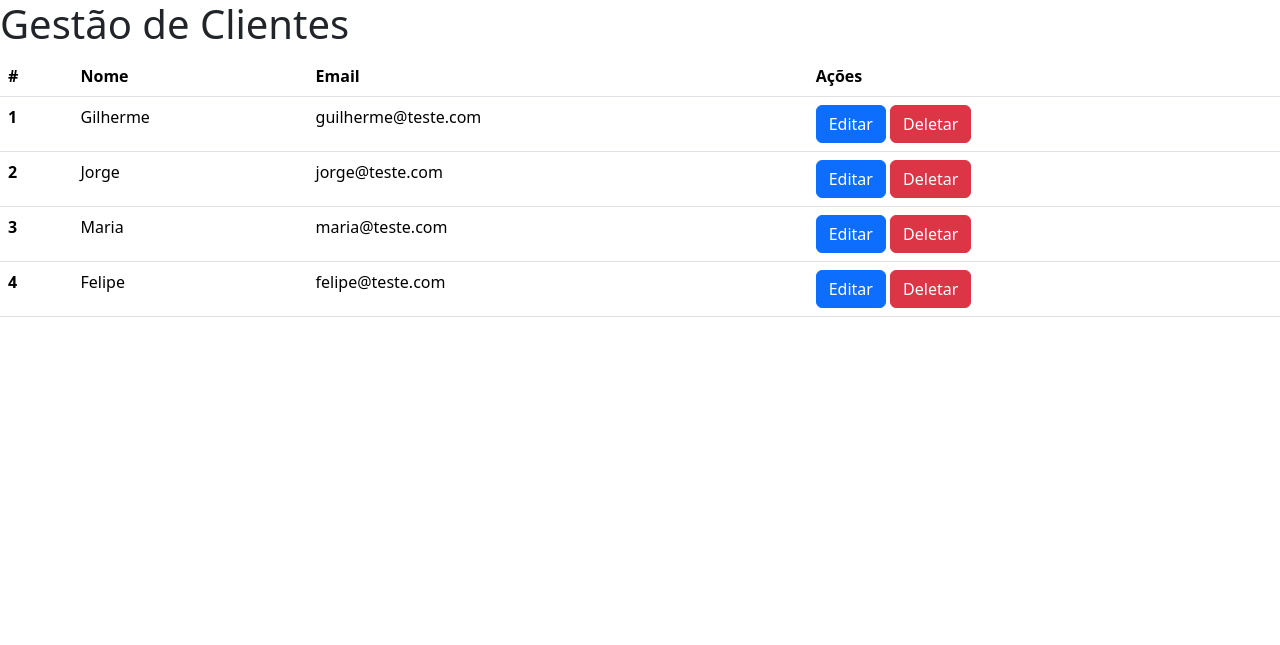
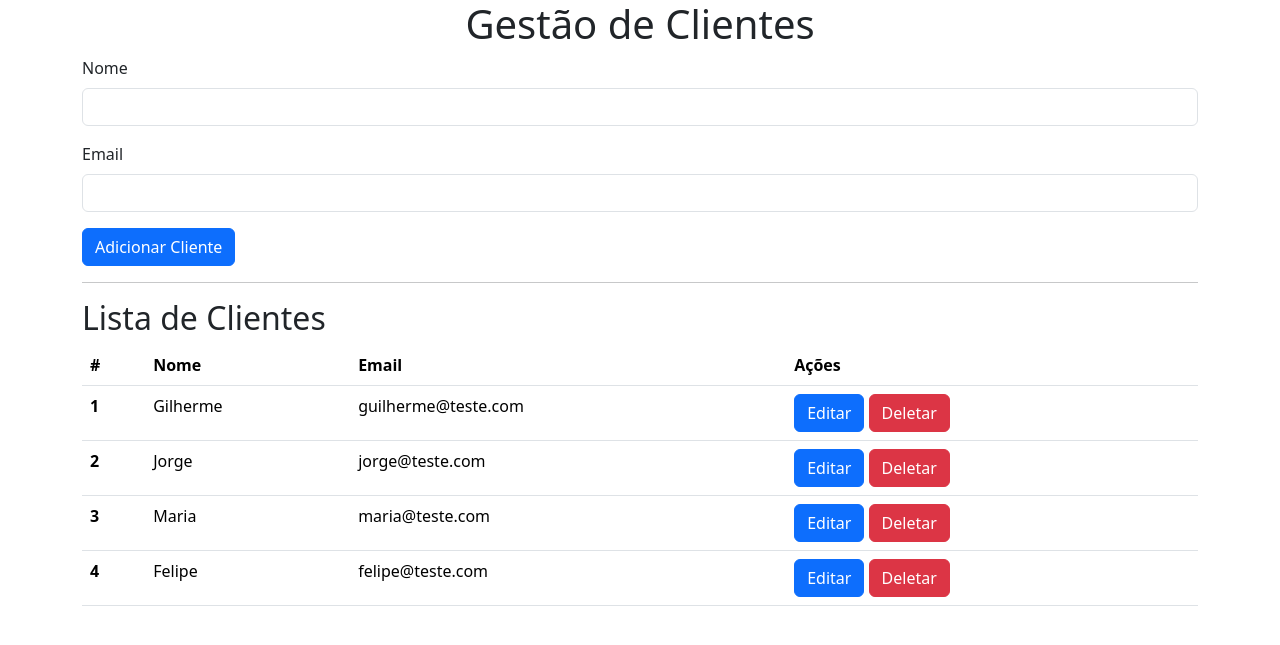
Before and after one commit to robsondejesus1996/Pyhon-User-Management, a Flask app: page / in a window 1280 px wide. Shown: the top 645 px of the page. Run offline with Flask 3, Linux system fonts and the light colour scheme.

Commit message:
feat: render form cliente in index

```diff
--- a/templates/form_cliente.html
+++ b/templates/form_cliente.html
@@ -0,0 +1,15 @@
+<form>
+    <div class="mb-3">
+      <label class="form-label">Nome</label>
+      <input type="text" class="form-control">
+    </div>
+
+
+    <div class="mb-3">
+        <label class="form-label">Email</label>
+        <input type="text" class="form-control">
+    </div>
+
+
+    <button type="submit" class="btn btn-primary">Adicionar Cliente</button>
+</form>
--- a/templates/index.html
+++ b/templates/index.html
@@ -1,21 +1,37 @@
-<!doctype html>
+<!DOCTYPE html>
 <html lang="en">
   <head>
-    <meta charset="utf-8">
-    <meta name="viewport" content="width=device-width, initial-scale=1">
+    <meta charset="utf-8" />
+    <meta name="viewport" content="width=device-width, initial-scale=1" />
     <title>Bootstrap demo</title>
-    <link href="https://cdn.jsdelivr.net/npm/bootstrap@5.3.3/dist/css/bootstrap.min.css" rel="stylesheet" integrity="sha384-QWTKZyjpPEjISv5WaRU9OFeRpok6YctnYmDr5pNlyT2bRjXh0JMhjY6hW+ALEwIH" crossorigin="anonymous">
-    <link rel="stylesheet" href="{{ url_for('static', filename='css/app.css')  }}">
+    <link
+      href="https://cdn.jsdelivr.net/npm/bootstrap@5.3.3/dist/css/bootstrap.min.css"
+      rel="stylesheet"
+      integrity="sha384-QWTKZyjpPEjISv5WaRU9OFeRpok6YctnYmDr5pNlyT2bRjXh0JMhjY6hW+ALEwIH"
+      crossorigin="anonymous"
+    />
+    <link
+      rel="stylesheet"
+      href="{{ url_for('static', filename='css/app.css')  }}"
+    />
   </head>
   <body>
+    <div class="container">
+      <h1 class="text-center">Gestão de Clientes</h1>
 
+      <!-- Formulario de clientes -->
+      <div c-container="{{ url_for('cliente.form_cliente')}}"></div>
+      <hr/>
+      <!-- Lista de clientes -->
+      <h2>Lista de Clientes</h2>
+      <div c-container="{{ url_for('cliente.lista_clientes') }}"></div>
+    </div>
 
-    <h1>Gestão de Clientes</h1>
-
-    <div c-container="{{ url_for('cliente.lista_clientes') }}"> </div>
-
-    <script src="https://cdn.jsdelivr.net/npm/bootstrap@5.3.3/dist/js/bootstrap.bundle.min.js" integrity="sha384-YvpcrYf0tY3lHB60NNkmXc5s9fDVZLESaAA55NDzOxhy9GkcIdslK1eN7N6jIeHz" crossorigin="anonymous"></script>
-
+    <script
+      src="https://cdn.jsdelivr.net/npm/bootstrap@5.3.3/dist/js/bootstrap.bundle.min.js"
+      integrity="sha384-YvpcrYf0tY3lHB60NNkmXc5s9fDVZLESaAA55NDzOxhy9GkcIdslK1eN7N6jIeHz"
+      crossorigin="anonymous"
+    ></script>
 
     <script src="{{ url_for('static', filename='js/cru.js')  }}"></script>
   </body>
```
